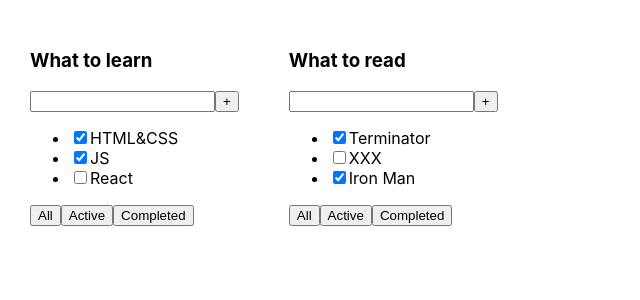
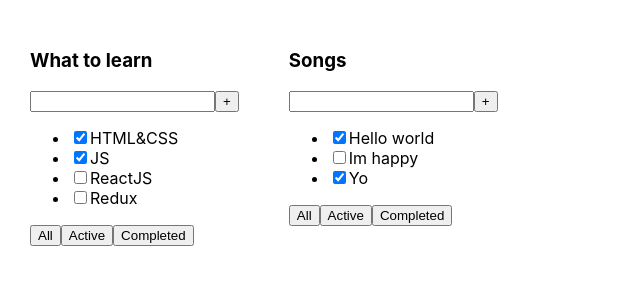
Before and after one commit to YarGromov/ToDoList_Project, a React (Create React App) app in the folder my-app/: page / in a window 1280 px wide. Shown: the top 300 px of the page, without its empty margins (0-640 px from the left). Built offline with nearby package versions, Linux system fonts and the light colour scheme.

Commit message:
tasks.map

```diff
--- a/my-app/src/App.tsx
+++ b/my-app/src/App.tsx
@@ -6,14 +6,15 @@ function App() {
 
     let tasks1: Array<TasksPropsType> = [
         {id: 1, title: 'HTML&CSS', isDone: true},
-        {id: 1, title: 'JS', isDone: true},
-        {id: 1, title: 'React', isDone: false}
+        {id: 2, title: 'JS', isDone: true},
+        {id: 3, title: 'ReactJS', isDone: false},
+        {id: 4, title: 'Redux', isDone: false}
     ]
 
     let tasks2: Array<TasksPropsType>  = [
-        {id: 1, title: 'Terminator', isDone: true},
-        {id: 1, title: 'XXX', isDone: false},
-        {id: 1, title: 'Iron Man', isDone: true}
+        {id: 1, title: 'Hello world', isDone: true},
+        {id: 2, title: 'Im happy', isDone: false},
+        {id: 3, title: 'Yo', isDone: true}
     ]
 
 
@@ -21,7 +22,7 @@ function App() {
   return (
     <div className="App">
      <TodoList title='What to learn' tasks={tasks1}/>
-     <TodoList title='What to read' tasks={tasks2}/>
+     <TodoList title='Songs' tasks={tasks2}/>
     </div>
   );
 }
--- a/my-app/src/TodoList.tsx
+++ b/my-app/src/TodoList.tsx
@@ -21,9 +21,13 @@ export const TodoList = (props: TodoListPropsType) => {
                 <button>+</button>
             </div>
             <ul>
-                <li><input type="checkbox" checked={props.tasks[0].isDone}/><span>{props.tasks[0].title}</span></li>
-                <li><input type="checkbox" checked={props.tasks[1].isDone}/><span>{props.tasks[1].title}</span></li>
-                <li><input type="checkbox" checked={props.tasks[2].isDone}/><span>{props.tasks[2].title}</span></li>
+                {
+                    props.tasks.map((t) => {
+                        return (
+                            <li><input type="checkbox" checked={t.isDone}/><span>{t.title}</span></li>
+                        )
+                    })
+                }
             </ul>
             <div>
                 <button>All</button>
```
